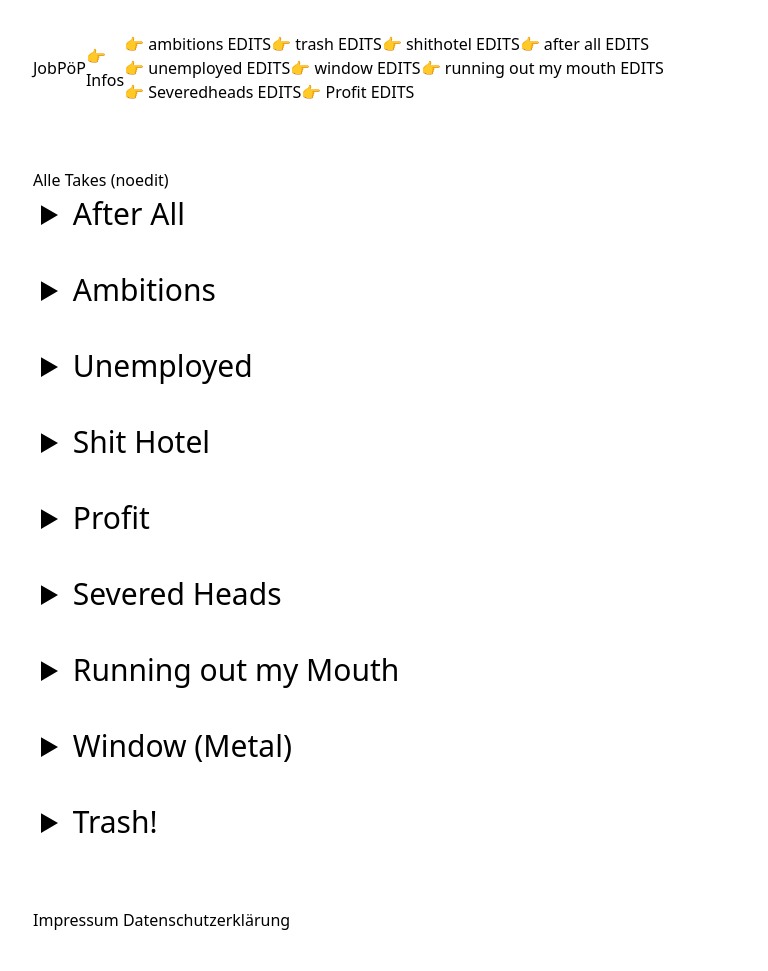
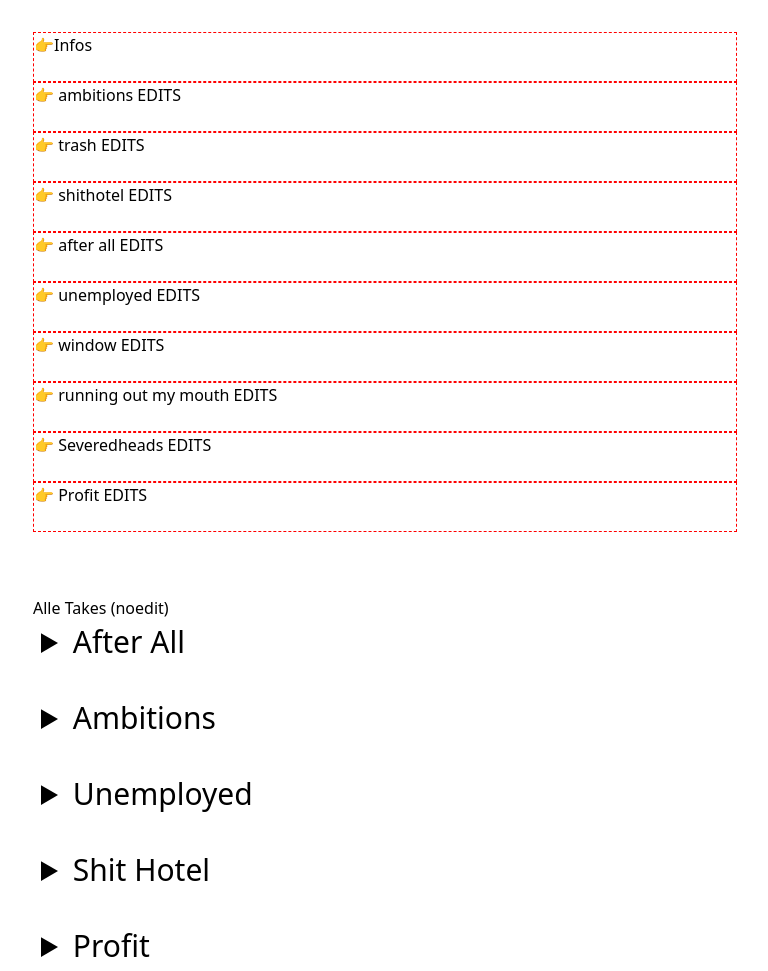
Before and after one commit to derfabifabi/derfabifabi.github.io, a website: page index.html in a window 1280 px wide. Shown: the top 971 px of the page, without its empty margins (255-1023 px from the left). Drawn offline with Linux system fonts and the light colour scheme.

Commit message:
new index with better CoNtRoLSss

```diff
--- a/index.html
+++ b/index.html
@@ -9,52 +9,66 @@
     <title>💻 JÖBPÖP 🎸</title>
     <meta name="googlebot" content="noindex" />
     <link rel="stylesheet" href="output.css" />
-  </head>
+<style>
+/* FUCK MY LIFE */
+
+.gridSquare{
+width:100%;
+height:50px ;
+border:1px dashed red;
+}
+
+.subHeader{position:absolute;width:100%;background-color:pink; height: 20px}
+
+
+</style>
+
+</head>
   <body
     class="overflow-x-hidden px-8 max-w-3xl mx-auto flex flex-col gap-y-8 min-h-screen"
   >
     <header class="flex items-center justify-between py-8">
-      <h1>JobPöP</h1>
-      <a href="https://github.com/derfabifabi/derfabifabi.github.io">
-        👉Infos
-      </a>
 
 
-<marquee style='sidth:100%;height:30px;position:fixed;left:0;top:0;'> EIL EIL !!! ALLE LIEDER SIND 1 MAL DURCH !!! EIL EIL</marquee>
+
+
+<marquee style='width:100%;height:30px;position:fixed;left:0;top:0;'>!JÖBPOP! EIL EIL !!! ALLE LIEDER SIND 1 MAL DURCH !!! EIL EIL !JÖBPOP!</marquee>
 
 <div
 style='display:flex;flex-wrap:wrap;'
 >
-
- <a href="./ambitions.html">
+    <a class='gridSquare' style='width:100%'  href="https://github.com/derfabifabi/derfabifabi.github.io">
+        👉Infos
+      </a>
+ <a class='gridSquare' href="./ambitions.html">
         👉 ambitions EDITS
       </a>
 
- <a href="./trash.html">
+ <a class='gridSquare' href="./trash.html">
         👉 trash EDITS
       </a>
 
- <a href="./shithotel.html">
+ <a class='gridSquare' href="./shithotel.html">
         👉 shithotel EDITS
       </a>
- <a href="./afterall.html">
+ <a class='gridSquare' href="./afterall.html">
         👉 after all EDITS
       </a>
- <a href="./unemployed.html">
+ <a class='gridSquare' href="./unemployed.html">
         👉 unemployed EDITS
       </a>
 
- <a href="./window.html">
+ <a class='gridSquare' href="./window.html">
         👉 window EDITS
       </a>
 
- <a href="./runningoutmymouth.html">
+ <a class='gridSquare' href="./runningoutmymouth.html">
         👉 running out my mouth EDITS
       </a>
- <a href="./severedheads.html">
+ <a class='gridSquare' href="./severedheads.html">
         👉 Severedheads EDITS
       </a>
- <a href="./profit.html">
+ <a class='gridSquare' href="./profit.html">
         👉 Profit EDITS
       </a>
     </header>
```
